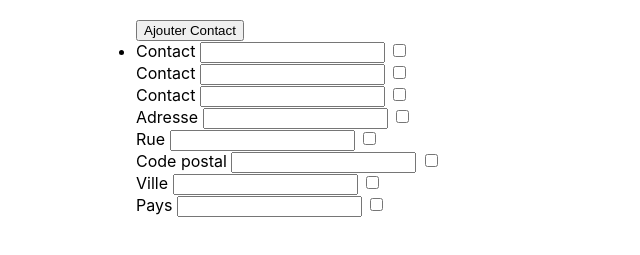
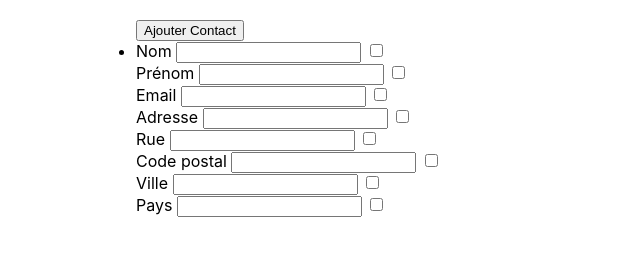
Before and after one commit to wkrams/Contacts_project_Mohammad_Kenny_Lehlal, an Electron app: page contactsList/src/contact.html in a window 800 px wide. Shown: the part 95-350 px from the top of the page, without its empty margins (0-640 px from the left). Drawn offline with Linux system fonts and the light colour scheme.

Commit message:
Pas grand chose

```diff
--- a/contactsList/src/contact.html
+++ b/contactsList/src/contact.html
@@ -17,19 +17,19 @@
         <li class="contact-list-item">
 
           <div class="field">
-            <label for="first-name">Contact </label>
+            <label for="first-name">Nom </label>
             <input type="text" id="first-name" name="first-name">
             <input type="checkbox" name="chk-first-name" id="chk-first-name">
           </div>
 
           <div class="field">
-            <label for="last-name">Contact </label>
+            <label for="last-name">Prénom </label>
             <input type="text" id="last-name" name="last-name">
             <input type="checkbox" name="chk-last-name" id="chk-last-name">
           </div>
 
           <div class="field">
-            <label for="email">Contact </label>
+            <label for="email">Email </label>
             <input type="text" id="email" name="email">
             <input type="checkbox" name="chk-email" id="chk-email">
           </div>
```
